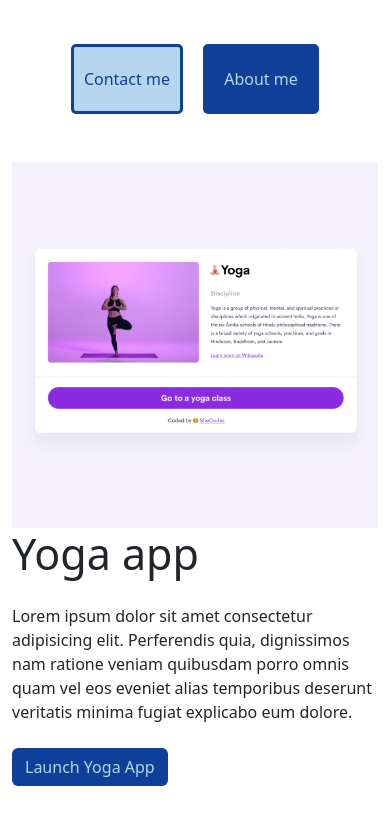
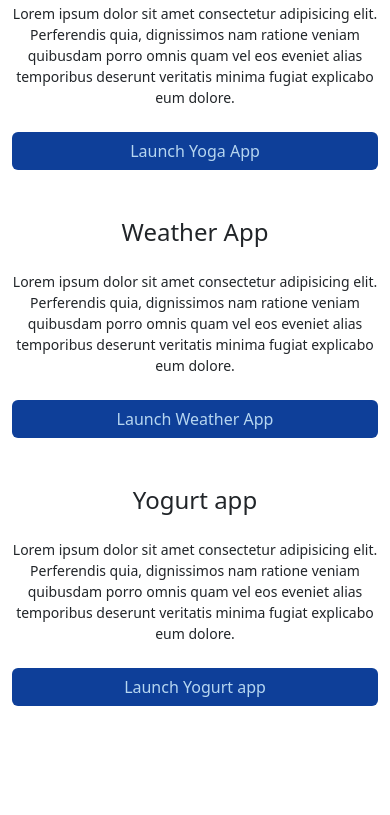
Before and after one commit to azadeh-92/week3, a plain HTML site: page index.html in a window 390 px wide. Shown: the part 338-1153 px from the top of the page. After the commit the page ends 1092 px from the top, so only its background shows below. Drawn offline with nearby package versions, Linux system fonts and the light colour scheme.

Commit message:
make responsive

```diff
--- a/index.html
+++ b/index.html
@@ -88,7 +88,7 @@
           <div class="col-sm-6">
             <img
               src="/images/yoga.png"
-              class="img-fluid"
+              class="img-fluid resimg"
               width="100%"
               alt="this is my yoga project"
               title="Yoga app project"
@@ -102,7 +102,7 @@
               omnis quam vel eos eveniet alias temporibus deserunt veritatis
               minima fugiat explicabo eum dolore.
             </p>
-            <a href="/" class="btn butstyle2" title="go to yoga app"
+            <a href="/" class="btn butstyle2 res" title="go to yoga app"
               >Launch Yoga App</a
             >
           </div>
@@ -116,14 +116,14 @@
               omnis quam vel eos eveniet alias temporibus deserunt veritatis
               minima fugiat explicabo eum dolore.
             </p>
-            <a href="/" class="btn butstyle2" title="go to wether app"
+            <a href="/" class="btn butstyle2 res" title="go to wether app"
               >Launch Weather App</a
             >
           </div>
           <div class="col-sm-6">
             <img
               src="/images/weather.png"
-              class="img-fluid"
+              class="img-fluid resimg"
               width="100%"
               alt="this is my weather app project"
               title="weather app project"
@@ -134,7 +134,7 @@
           <div class="col-sm-6">
             <img
               src="/images/yogurt.png"
-              class="img-fluid pb-5"
+              class="img-fluid pb-5 resimg"
               width="100%"
               alt="this is my yogurt app project"
               title="yogurt app project"
@@ -148,7 +148,7 @@
               omnis quam vel eos eveniet alias temporibus deserunt veritatis
               minima fugiat explicabo eum dolore.
             </p>
-            <a href="/" class="btn butstyle2" title="go to Yogurt app"
+            <a href="/" class="btn butstyle2 res" title="go to Yogurt app"
               >Launch Yogurt app</a
             >
           </div>
--- a/style.css
+++ b/style.css
@@ -65,3 +65,38 @@ h2 {
   /* max-width: 800px; */
   margin: 0 auto;
 }
+@media (max-width: 700px) {
+  h1 {
+    font-size: 30px;
+  }
+  h2 {
+    font-size: 24px;
+  }
+  h3 {
+    font-size: 18px;
+    margin-top: 5px;
+  }
+  .resimg {
+    display: none;
+  }
+  .row {
+    text-align: center;
+  }
+  .butt a {
+    text-decoration: none;
+    border: solid var(--text-color);
+    border-radius: 5px;
+    padding: 5px 10px;
+    margin: 0 5px;
+  }
+  .res {
+    width: 100%;
+  }
+  p {
+    font-size: 14px;
+    text-align: center;
+  }
+  .resh {
+    padding-top: 20px;
+  }
+}
```
Also changed, not shown: about.html (+1 -1 lines).
